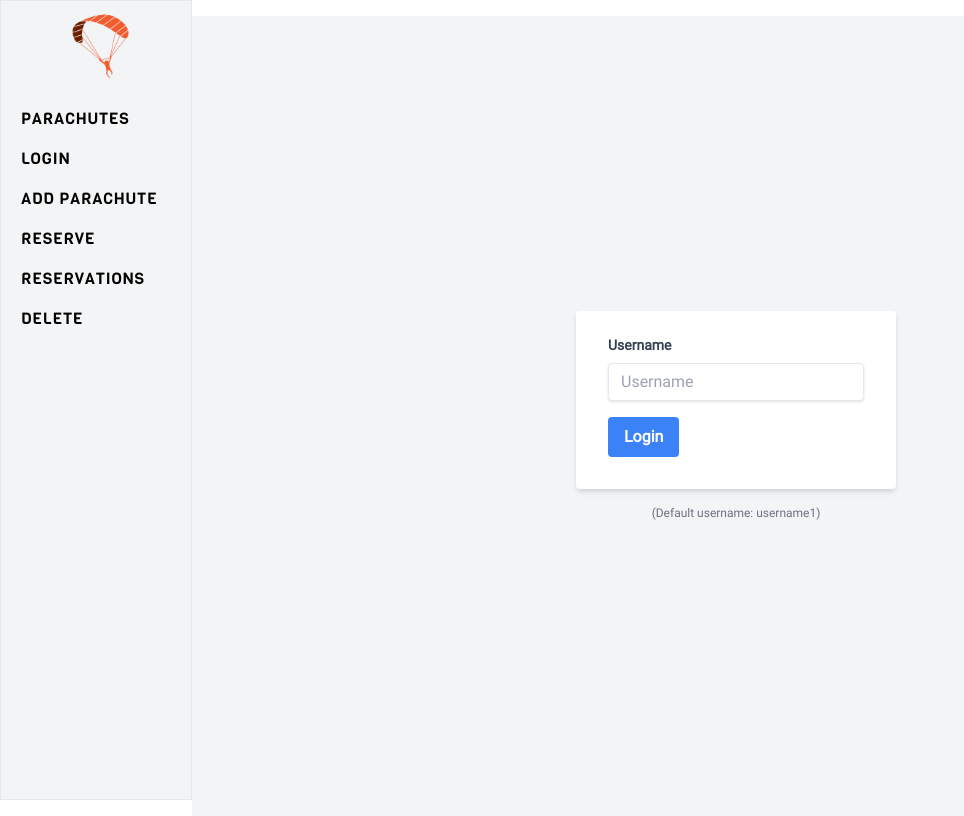
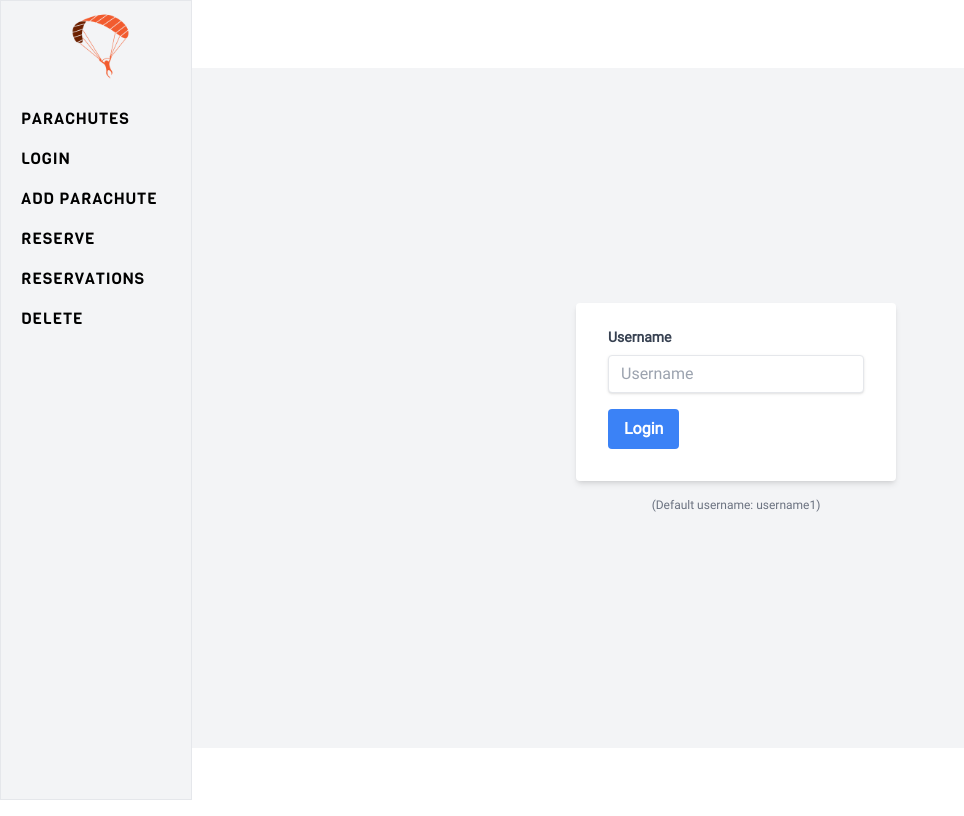
Before and after one commit to EmiLoKiJu/parachute-front-end, a React (Vite) app: page /login in a window 1280 px wide. Shown: the whole page, without its empty margins (0-964 px from the left). Built offline with nearby package versions, Linux system fonts and the light colour scheme.

Commit message:
Fix an issue with login section height

```diff
--- a/src/components/content/Login.jsx
+++ b/src/components/content/Login.jsx
@@ -30,7 +30,7 @@
   }
 
   return (
-    <div className="flex flex-col items-center justify-center min-h-screen bg-gray-100">
+    <div className="flex flex-col items-center justify-center h-[85vh] bg-gray-100">
       {token === null && (
       <div className="w-full max-w-xs">
         <form onSubmit={handleSubmit} className="bg-white shadow-md rounded px-8 pt-6 pb-8 mb-4">
```
